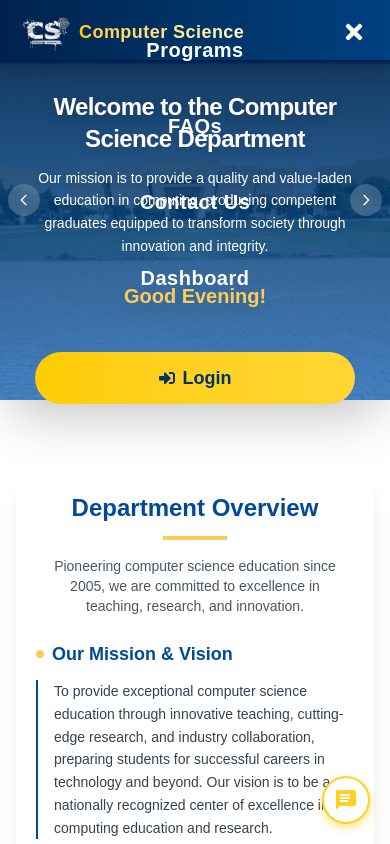
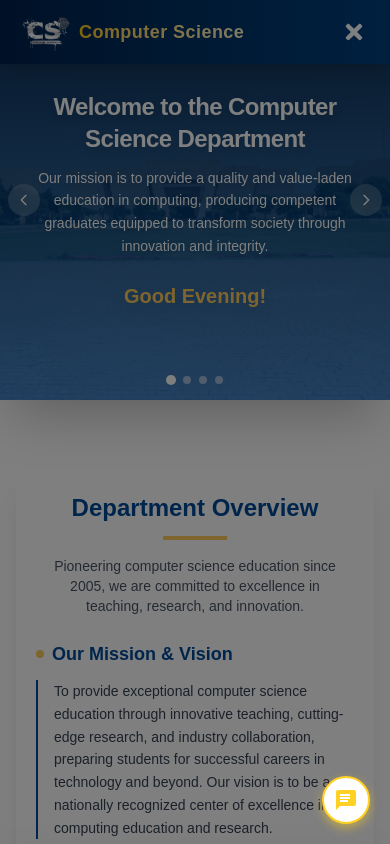
Before and after one commit to awd136101021/Computer-Science-Department, a Next.js app: page / in a window 390 px wide. Both pictures are taken after a click on the button 354 px from the left and 32 px from the top of the page. Shown: the top 844 px of the page. Built offline with nearby package versions, Linux system fonts and the light colour scheme.

Commit message:
Implement mobile menu and scroll prevention
Added mobile menu functionality and improved accessibility by preventing body scroll when the mobile menu is open.

```diff
--- a/src/components/Header.tsx
+++ b/src/components/Header.tsx
@@ -15,7 +15,7 @@ export default function Header() {
   const pathname = usePathname();
   const router = useRouter();
   const [user, setUser] = useState<UserType | null>(null);
-  const [mobileMenuOpen, setMobileMenuOpen] = useState(false); // responsive fix: added mobile menu state
+  const [mobileMenuOpen, setMobileMenuOpen] = useState(false);
 
   useEffect(() => {
     // Access localStorage only on the client side
@@ -45,27 +45,40 @@ export default function Header() {
     setMobileMenuOpen(false);
   }, [pathname]);
 
+  // Prevent body scroll when mobile menu is open
+  useEffect(() => {
+    if (mobileMenuOpen) {
+      document.body.style.overflow = 'hidden';
+    } else {
+      document.body.style.overflow = 'unset';
+    }
+
+    return () => {
+      document.body.style.overflow = 'unset';
+    };
+  }, [mobileMenuOpen]);
+
   return (
-    <header className="fixed top-0 left-0 w-full z-50 bg-gradient-to-r from-[#00224e] via-[#003366] to-[#004080] text-white shadow-lg backdrop-blur-md transition-all duration-300">
-      <div className="max-w-7xl mx-auto px-4 sm:px-6 py-3 flex justify-between items-center"> {/* responsive fix: adjusted padding */}
+    <header className="fixed top-0 left-0 w-full z-50 bg-gradient-to-r from-[#00224e] via-[#003366] to-[#004080] text-white shadow-lg transition-all duration-300">
+      <div className="max-w-7xl mx-auto px-4 sm:px-6 py-3 flex justify-between items-center">
         {/* 🔹 Left: Logo and Title */}
-        <div className="flex items-center space-x-2 sm:space-x-3"> {/* responsive fix: adjusted spacing */}
+        <div className="flex items-center space-x-2 sm:space-x-3">
           <Link href="/">
             <img
               src="/images/logo.png"
               alt="CS Department Logo"
-              className="h-[40px] w-[55px] sm:h-[50px] sm:w-[70px] object-contain hover:scale-105 transition-transform duration-300 drop-shadow-lg" /* responsive fix: adjusted logo size */
+              className="h-[40px] w-[55px] sm:h-[50px] sm:w-[70px] object-contain hover:scale-105 transition-transform duration-300"
             />
           </Link>
           <Link href="/">
-            <h2 className="text-lg sm:text-xl md:text-2xl font-extrabold tracking-wide bg-gradient-to-r from-[#ffcc00] to-[#fff8cc] bg-clip-text text-transparent"> {/* responsive fix: adjusted text size */}
+            <h2 className="text-lg sm:text-xl md:text-2xl font-extrabold tracking-wide bg-gradient-to-r from-[#ffcc00] to-[#fff8cc] bg-clip-text text-transparent">
               Computer Science
             </h2>
           </Link>
         </div>
 
         {/* 🔹 Desktop Navigation Links - Hidden on mobile */}
-        <nav className="hidden lg:flex items-center space-x-4"> {/* responsive fix: hide on mobile, show on large screens */}
+        <nav className="hidden lg:flex items-center space-x-4">
           {[
             { to: "/", label: "Home" },
             { to: "/aboutus", label: "About Us" },
@@ -131,12 +144,14 @@ export default function Header() {
         </button>
       </div>
 
-      {/* 🔹 Mobile Menu Overlay - Responsive fix: added mobile menu */}
-      <div className={`lg:hidden fixed inset-0 transition-all duration-300 ${mobileMenuOpen ? 'opacity-100 visible' : 'opacity-0 invisible'}`} style={{ top: '60px', zIndex: 49 }}>
-        {/* Fixed: Added semi-transparent background overlay for better text readability */}
-        <div className="absolute inset-0 bg-gradient-to-b from-[#001a3d] via-[#00224e] to-[#003366] opacity-95 backdrop-blur-sm"></div>
-
-        <nav className="relative flex flex-col items-center justify-center h-full space-y-6 px-6 py-10">
+      {/* 🔹 Mobile Menu Overlay - SIMPLIFIED FIX */}
+      {mobileMenuOpen && (
+        <div className="lg:hidden fixed inset-0 z-40 bg-black/50" onClick={() => setMobileMenuOpen(false)}>
+          <div
+            className="absolute top-full left-0 right-0 bg-gradient-to-b from-[#00224e] via-[#003366] to-[#004080] shadow-2xl border-t border-white/10"
+            onClick={(e) => e.stopPropagation()}
+          >
+            <nav className="flex flex-col p-4 space-y-1">
               {[
                 { to: "/", label: "Home" },
                 { to: "/aboutus", label: "About Us" },
@@ -149,10 +164,10 @@ export default function Header() {
                 <Link
                   key={to}
                   href={to}
-              className={`text-xl font-semibold tracking-wide transition-all duration-300 px-4 py-3 rounded-lg w-full max-w-xs text-center ${
+                  className={`px-4 py-3 rounded-lg text-lg font-medium transition-all duration-200 ${
                     isActive(to)
-                  ? "text-[#ffcc00] bg-white/10 shadow-lg"
-                  : "text-white hover:text-[#ffcc00] hover:bg-white/5"
+                      ? "bg-white/20 text-[#ffcc00] font-semibold"
+                      : "text-white hover:bg-white/10 hover:text-[#ffcc00]"
                   }`}
                   onClick={() => setMobileMenuOpen(false)}
                 >
@@ -161,10 +176,11 @@ export default function Header() {
               ))}
 
               {/* 🔹 Mobile Login/Logout Button */}
+              <div className="pt-4 mt-2 border-t border-white/20">
                 {user ? (
                   <button
                     onClick={handleLogout}
-              className="flex items-center justify-center gap-2 bg-gradient-to-r from-[#ff6b6b] to-[#ff8e8e] text-white font-bold px-6 py-3 rounded-full hover:from-white hover:to-white hover:text-red-600 hover:shadow-[0_0_15px_#ff6b6b] transition-all duration-300 text-lg mt-6 w-full max-w-xs"
+                    className="w-full flex items-center justify-center gap-2 bg-gradient-to-r from-[#ff6b6b] to-[#ff8e8e] text-white font-bold px-4 py-3 rounded-full hover:from-white hover:to-white hover:text-red-600 transition-all duration-300"
                   >
                     <FaSignInAlt className="text-base rotate-180" />
                     <span>Logout</span>
@@ -172,15 +188,18 @@ export default function Header() {
                 ) : (
                   <Link
                     href="/login"
-              className="flex items-center justify-center gap-2 bg-gradient-to-r from-[#ffcc00] to-[#ffd633] text-[#003366] font-bold px-6 py-3 rounded-full hover:from-white hover:to-white hover:text-[#003366] hover:shadow-[0_0_15px_#ffcc00] transition-all duration-300 text-lg mt-6 w-full max-w-xs"
+                    className="w-full flex items-center justify-center gap-2 bg-gradient-to-r from-[#ffcc00] to-[#ffd633] text-[#003366] font-bold px-4 py-3 rounded-full hover:from-white hover:to-white hover:text-[#003366] transition-all duration-300"
                     onClick={() => setMobileMenuOpen(false)}
                   >
                     <FaSignInAlt className="text-base" />
                     <span>Login</span>
                   </Link>
                 )}
+              </div>
             </nav>
           </div>
+        </div>
+      )}
     </header>
   );
 }
```
Lines whose indentation alone changed are shown as unchanged.
